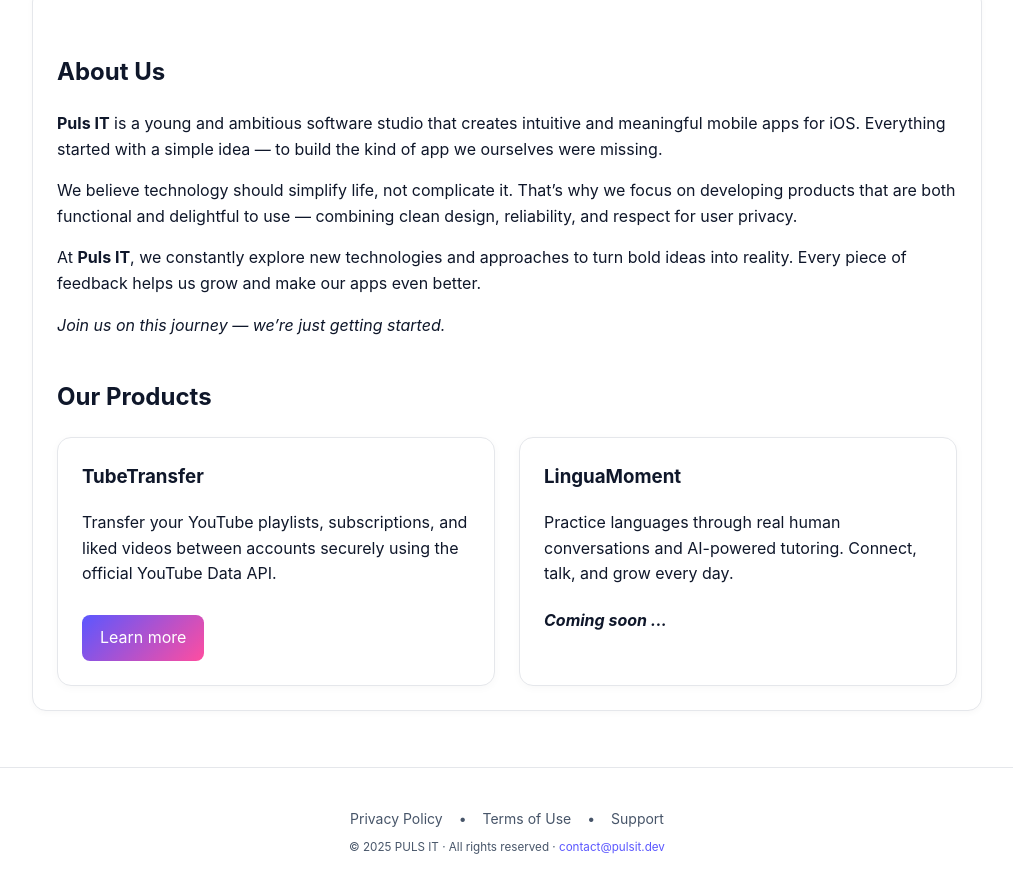
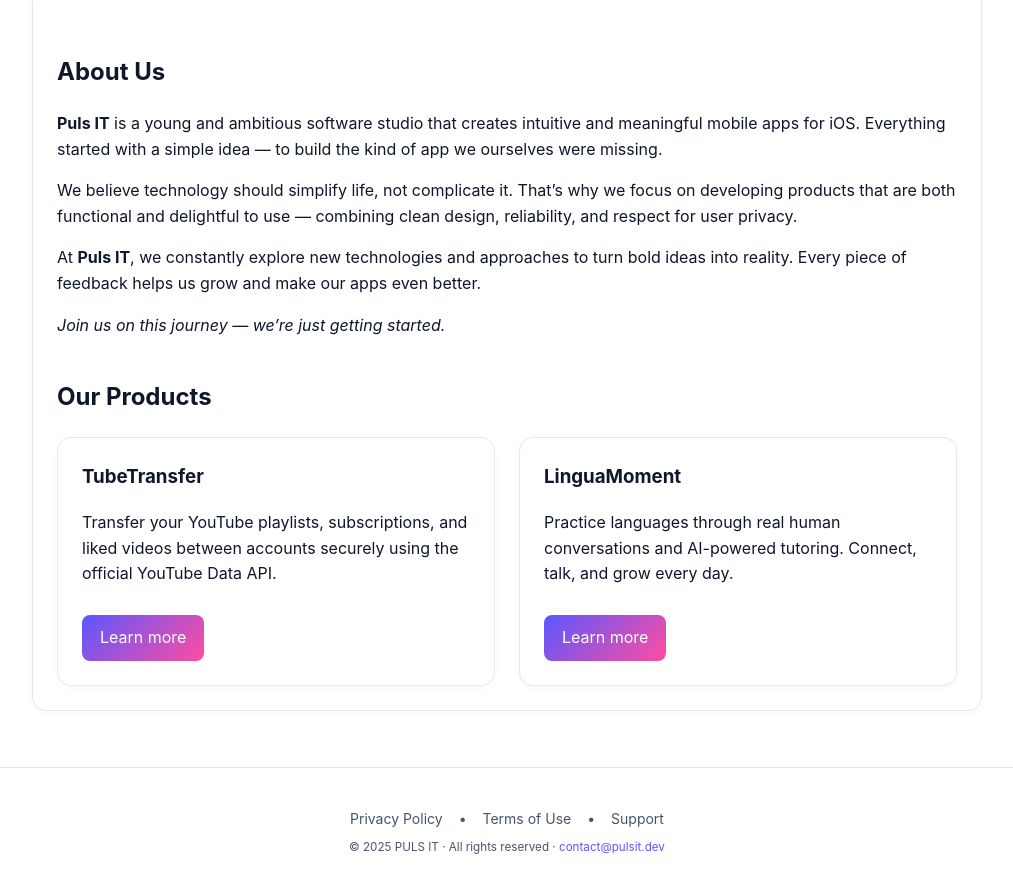
Before and after one commit to puls-it/company-site, a plain HTML site: page index.html in a window 1280 px wide. Shown: the part 395-1288 px from the top of the page, without its empty margins (133-1146 px from the left). Drawn offline with Linux system fonts and the light colour scheme.

Commit message:
Added LinguaMoment See more

```diff
--- a/index.html
+++ b/index.html
@@ -62,8 +62,8 @@
       <div class="product-card">
         <h3>LinguaMoment</h3>
         <p>Practice languages through real human conversations and AI-powered tutoring. Connect, talk, and grow every day.</p>
-<!--        <a class="btn" href="products/linguamoment.html">Learn more</a>-->
-        <h4><em>Coming soon ...</em></h4>
+        <a class="btn" href="https://linguamoment.pulsit.dev" target="_blank" rel="noopener noreferrer">Learn more</a>
+<!--        <h4><em>Coming soon ...</em></h4>-->
       </div>
     </div>
     </section>
```
